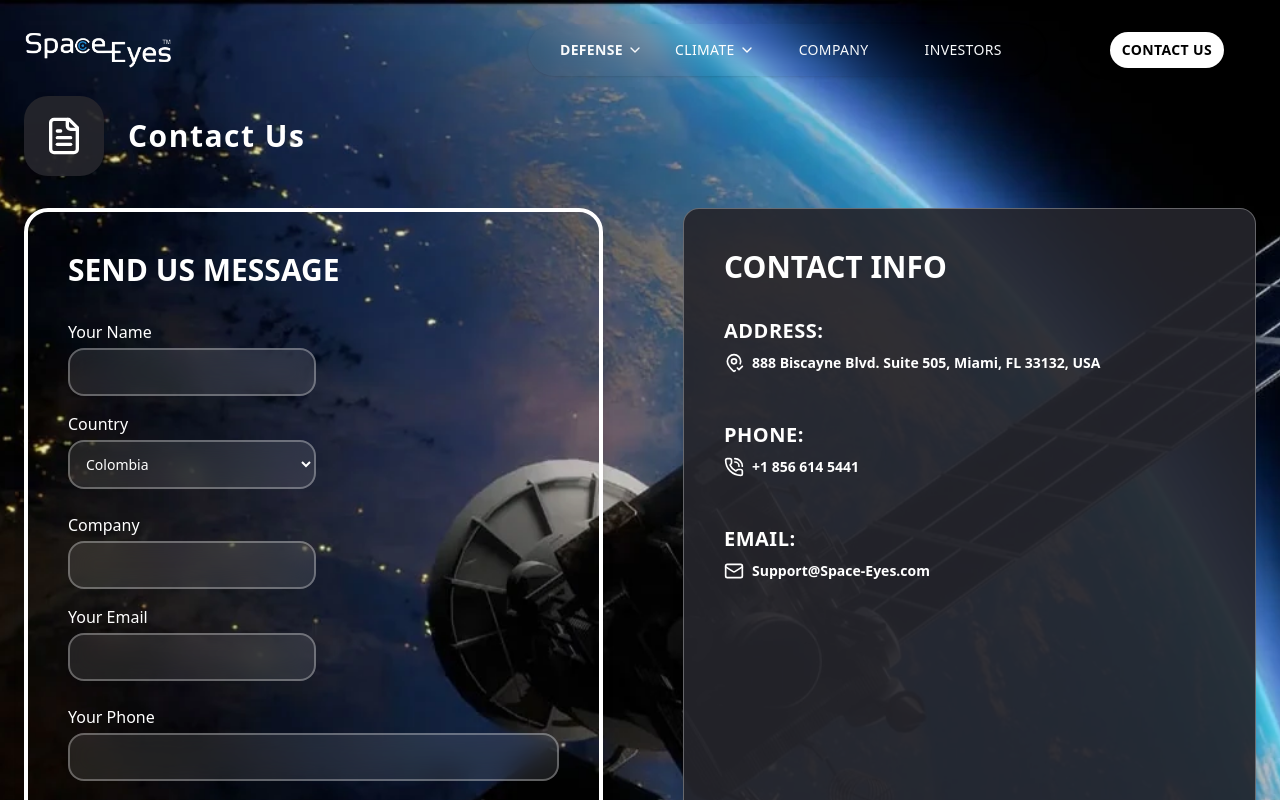
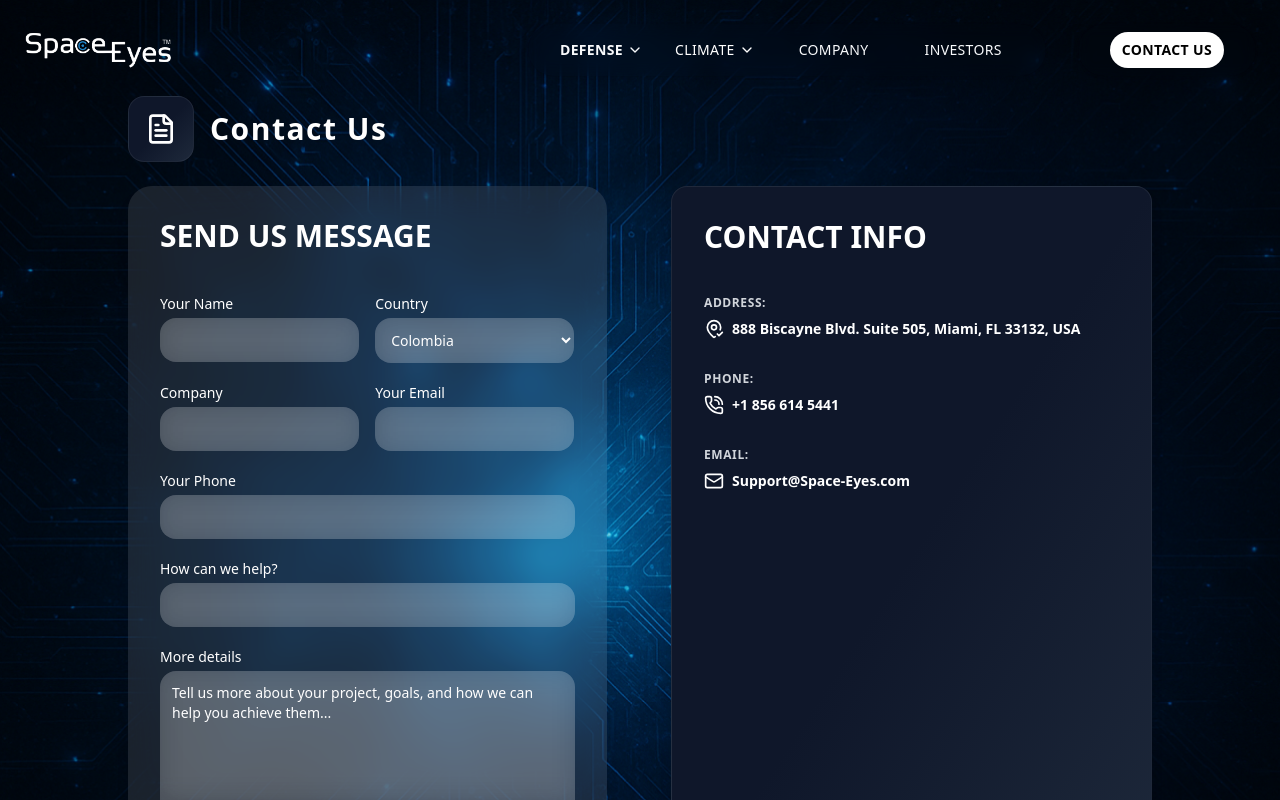
Before and after one commit to Channel-Logistics/landing-page-SpaceEyes, a React (Vite) app: page /contact-us in a window 1280 px wide. Built offline with nearby package versions, Linux system fonts and the light colour scheme.

Commit message:
refactor: new style for ContactUs

```diff
--- a/src/components/pages/usefulLinks/ContactUs.tsx
+++ b/src/components/pages/usefulLinks/ContactUs.tsx
@@ -1,41 +1,43 @@
 import { FileText, Mail, MapPinCheck, PhoneCall } from "lucide-react";
 import type React from "react";
 
-const background = "/images/slider/main-video.webp";
+const background = "/images/background/backgroundContactUs.webp";
 
 const ContactUs: React.FC = () => {
   return (
     <div
-        className="relative w-full min-h-screen text-contact-us-text px-6 pt-24 pb-32 bg-cover bg-center bg-no-repeat"
+      className="relative w-full min-h-screen text-contact-us-text px-6 pt-24 pb-24 bg-cover bg-center bg-no-repeat"
       style={{ backgroundImage: `url(${background})` }}
     >
-
-        <div className="max-w-7xl mx-auto mb-8 flex items-center gap-6">
-          <div className="bg-contact-us-background p-5 rounded-3xl flex items-center justify-center">
-            <FileText className="w-10 h-10 text-contact-us-text" />
+      <div className="max-w-5xl mx-auto mb-6 flex items-center gap-4">
+        <div className="p-4 rounded-2xl flex items-center justify-center backdrop-blur-lg border border-contact-us-border bg-gradient-to-br from-contact-us-background-from via-contact-us-background-via to-contact-us-background-to">
+          <FileText className="w-8 h-8 text-contact-us-text" />
         </div>
-          <h1 className="text-3xl font-semibold text-contact-us-text tracking-wider">Contact Us</h1>
+        <h1 className="text-3xl font-semibold text-contact-us-text tracking-wider">
+          Contact Us
+        </h1>
       </div>
 
-        <div className="flex flex-col md:flex-row gap-20 max-w-7xl mx-auto w-full min-h-screen items-stretch">
-          <div className="flex-1 bg-transparent border-4 border-contact-us-border rounded-3xl p-10 shadow-lg flex flex-col min-h-[600px]">
+      <div className="flex flex-col md:flex-row gap-16 max-w-5xl mx-auto w-full items-stretch">
+        <div className="flex-1 backdrop-blur-lg bg-white/10 rounded-3xl p-8 shadow-lg flex flex-col justify-between min-h-[500px]">
           <div>
-              <h2 className="text-3xl font-semibold mb-8 text-contact-us-text">SEND US MESSAGE</h2>
-              <form className="space-y-6 flex-1 flex flex-col justify-between">
-
+            <h2 className="text-3xl font-semibold mb-10 text-contact-us-text">
+              SEND US MESSAGE
+            </h2>
+            <form className="space-y-5 flex-1 flex flex-col justify-between">
               <div className="flex flex-wrap gap-4">
-                  <div className="flex flex-col w-full md:w-62">
-                    <label className="text-contact-us-text text-md mb-1">Your Name</label>
+                <div className="flex flex-col w-full md:w-[48%]">
+                  <label className="text-contact-us-text text-sm mb-1">Your Name</label>
                   <input
                     type="text"
-                      className="backdrop-blur-md bg-contact-us-fields-background border-2 border-contact-us-fields-border rounded-2xl p-3 text-sm focus:outline-none focus:border-contact-us-border"
+                    className="backdrop-blur-md bg-contact-us-fields-background rounded-2xl p-3 text-sm focus:outline-none focus:ring-2 focus:ring-contact-us-border text-contact-us-text"
                   />
                 </div>
 
-                  <div className="flex flex-col w-full md:w-62">
-                    <label className="text-contact-us-text text-md mb-1">Country</label>
+                <div className="flex flex-col w-full md:w-[48%]">
+                  <label className="text-contact-us-text text-sm mb-1">Country</label>
                   <select
-                      className="backdrop-blur-md bg-contact-us-fields-background border-2 border-contact-us-fields-border rounded-2xl p-3 text-sm text-contact-us-text focus:outline-none focus:border-contact-us-border"
+                    className="backdrop-blur-md bg-contact-us-fields-background rounded-2xl p-3 text-sm focus:outline-none focus:ring-2 focus:ring-contact-us-border text-contact-us-text"
                   >
                     <option value="Colombia">Colombia</option>
                   </select>
@@ -43,49 +45,50 @@ const ContactUs: React.FC = () => {
               </div>
 
               <div className="flex flex-wrap gap-4">
-                  <div className="flex flex-col w-full md:w-62">
-                    <label className="text-contact-us-text text-md mb-1">Company</label>
+                <div className="flex flex-col w-full md:w-[48%]">
+                  <label className="text-contact-us-text text-sm mb-1">Company</label>
                   <input
                     type="text"
-                      className="backdrop-blur-md bg-contact-us-fields-background border-2 border-contact-us-fields-border rounded-2xl p-3 text-sm focus:outline-none focus:border-contact-us-border"
+                    className="backdrop-blur-md bg-contact-us-fields-background rounded-2xl p-3 text-sm focus:outline-none focus:ring-2 focus:ring-contact-us-border text-contact-us-text"
                   />
                 </div>
 
-                  <div className="flex flex-col  w-full md:w-62">
-                    <label className="text-contact-us-text text-md mb-1">Your Email</label>
+                <div className="flex flex-col w-full md:w-[48%]">
+                  <label className="text-contact-us-text text-sm mb-1">Your Email</label>
                   <input
                     type="email"
-                      className="backdrop-blur-md bg-contact-us-fields-background border-2 border-contact-us-fields-border rounded-2xl p-3 text-sm focus:outline-none focus:border-contact-us-border"
+                    className="backdrop-blur-md bg-contact-us-fields-background rounded-2xl p-3 text-sm focus:outline-none focus:ring-2 focus:ring-contact-us-border text-contact-us-text"
                   />
                 </div>
               </div>
 
               <div className="flex flex-col">
-                  <label className="text-contact-us-text text-md mb-1">Your Phone</label>
+                <label className="text-contact-us-text text-sm mb-1">Your Phone</label>
                 <input
                   type="text"
-                    className="backdrop-blur-md bg-contact-us-fields-background border-2 border-contact-us-fields-border rounded-2xl p-3 text-sm focus:outline-none focus:border-contact-us-border"
+                  className="backdrop-blur-md bg-contact-us-fields-background rounded-2xl p-3 text-sm focus:outline-none focus:ring-2 focus:ring-contact-us-border text-contact-us-text"
                 />
               </div>
 
               <div className="flex flex-col">
-                  <label className="text-contact-us-text text-md mb-1">How can we help?</label>
+                <label className="text-contact-us-text text-sm mb-1">How can we help?</label>
                 <input
                   type="text"
-                    className="backdrop-blur-md bg-contact-us-fields-background border-2 border-contact-us-fields-border rounded-2xl p-3 text-sm focus:outline-none focus:border-contact-us-border"
+                  className="backdrop-blur-md bg-contact-us-fields-background rounded-2xl p-3 text-sm focus:outline-none focus:ring-2 focus:ring-contact-us-border text-contact-us-text"
                 />
               </div>
 
               <div className="flex flex-col">
-                  <label className="text-contact-us-text text-md mb-1">More details</label>
+                <label className="text-contact-us-text text-sm mb-1">More details</label>
                 <textarea
                   placeholder="Tell us more about your project, goals, and how we can help you achieve them..."
-                    className="w-full backdrop-blur-md bg-contact-us-fields-background border-2 border-contact-us-fields-border placeholder-contact-us-text rounded-2xl p-3 text-sm focus:outline-none focus:border-contact-us-border min-h-[180px] mb-4"></textarea>
+                  className="w-full backdrop-blur-md bg-contact-us-fields-background placeholder-contact-us-text rounded-2xl p-3 text-sm focus:outline-none focus:ring-2 focus:ring-contact-us-border text-contact-us-text min-h-[150px]"
+                ></textarea>
               </div>
 
               <button
                 type="submit"
-                  className="w-full bg-contact-us-background border border-contact-us-border rounded-2xl py-3 text-contact-us-text text-2xl transition-all"
+                className="w-full bg-gradient-to-r from-contact-us-background-from via-contact-us-background-via to-contact-us-background-to rounded-2xl py-3 text-contact-us-text text-lg font-semibold shadow-[0_0_15px_rgba(63,63,70,0.4)] hover:shadow-[0_0_25px_rgba(148,163,184,0.5)] hover:opacity-90 transition-all duration-300"
               >
                 Submit Form
               </button>
@@ -93,27 +96,31 @@ const ContactUs: React.FC = () => {
           </div>
         </div>
 
-          <div className="flex-1 bg-contact-us-background border border-contact-us-fields-border rounded-2xl p-10 shadow-lg flex flex-col justify-between min-h-[600px]">
+        <div className="flex-1 bg-gradient-to-br from-contact-us-background-from via-contact-us-background-via to-contact-us-background-to backdrop-blur-lg rounded-2xl p-8 shadow-lg flex flex-col justify-between min-h-[500px] border border-contact-us-border">
           <div>
-              <h2 className="text-3xl font-semibold mb-8 text-contact-us-text">CONTACT INFO</h2>
-              <div className="space-y-6 text-sm text-contact-us-text">
+            <h2 className="text-3xl font-semibold mb-10 text-contact-us-text">
+              CONTACT INFO
+            </h2>
+            <div className="space-y-5 text-sm text-contact-us-text">
               <div>
-                  <p className="text-xl font-semibold text-contact-us-text tracking-wide mb-2">ADDRESS:</p>
-                  <div className="flex items-center gap-2 text-contact-us-text mb-12">
+                <p className="text-xs font-semibold mb-2 tracking-wider text-contact-us-title">ADDRESS:</p>
+                <div className="flex items-center gap-2 mb-8">
                   <MapPinCheck className="w-5 h-5" />
-                    <p className="font-semibold">888 Biscayne Blvd. Suite 505, Miami, FL 33132, USA</p>
+                  <p className="font-semibold">
+                    888 Biscayne Blvd. Suite 505, Miami, FL 33132, USA
+                  </p>
                 </div>
               </div>
               <div>
-                  <p className="text-xl font-semibold text-contact-us-text tracking-wide mb-2">PHONE:</p>
-                  <div className="flex items-center gap-2 text-contact-us-text mb-12">
+                <p className="text-xs font-semibold mb-2 tracking-wider text-contact-us-title">PHONE:</p>
+                <div className="flex items-center gap-2 mb-8">
                   <PhoneCall className="w-5 h-5" />
-                    <p className="font-semibold ">+1 856 614 5441</p>
+                  <p className="font-semibold">+1 856 614 5441</p>
                 </div>
               </div>
               <div>
-                  <p className="text-xl font-semibold text-contact-us-text tracking-wide mb-2">EMAIL:</p>
-                  <div className="flex items-center gap-2 text-contact-us-text mb-12">
+                <p className="text-xs font-semibold mb-2 tracking-wider text-contact-us-title">EMAIL:</p>
+                <div className="flex items-center gap-2">
                   <Mail className="w-5 h-5" />
                   <p className="font-semibold">Support@Space-Eyes.com</p>
                 </div>
@@ -124,6 +131,6 @@ const ContactUs: React.FC = () => {
       </div>
     </div>
   );
-}
+};
 
 export default ContactUs;
--- a/src/index.css
+++ b/src/index.css
@@ -33,11 +33,15 @@
   --color-section-background: #000000;
   --color-section-border: #1574C2;
   --color-text-button: #373737;
-  --color-contact-us-border: #FFFFFF;
+
+
+  --color-contact-us-border: rgba(55, 65, 81, 0.4);
   --color-contact-us-text: #FFFFFF;
-  --color-contact-us-background: rgba(37, 37, 44, 0.92);
-  --color-contact-us-fields-background: rgba(255, 255, 255, 0.1);
-  --color-contact-us-fields-border: rgba(255, 255, 255, 0.3);
+  --color-contact-us-background-from: #0f172a;
+  --color-contact-us-background-via: #0f172a;
+  --color-contact-us-background-to: #1e293b;
+  --color-contact-us-fields-background: rgba(255, 255, 255, 0.2);
+  --color-contact-us-title: #D1D5DB;
 }
 
 @theme dark {
```
Also changed, not shown: public/images/background/backgroundContactUs.webp (added), public/images/contac-us.webp (added). Lines whose indentation alone changed are shown as unchanged.
